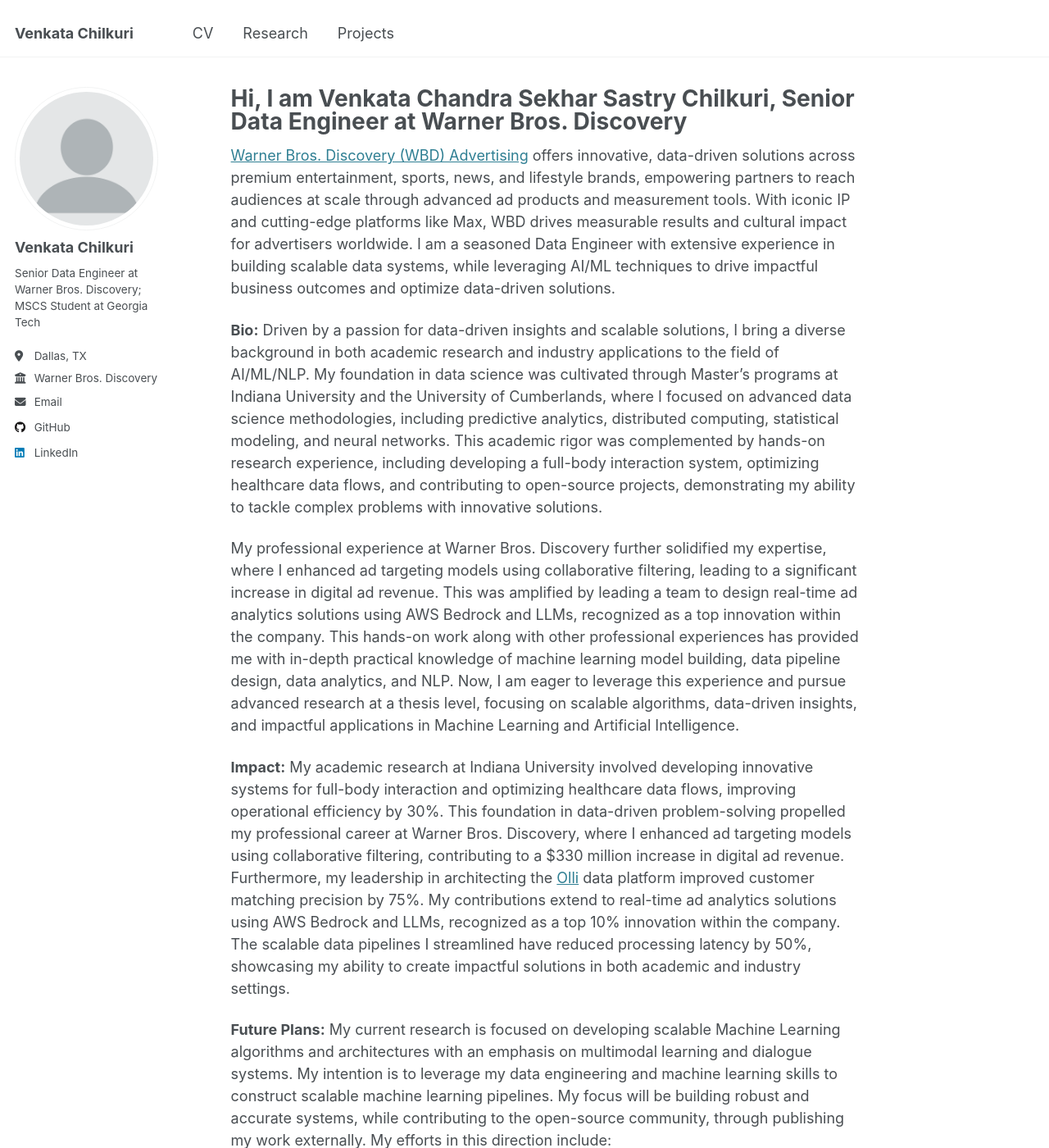
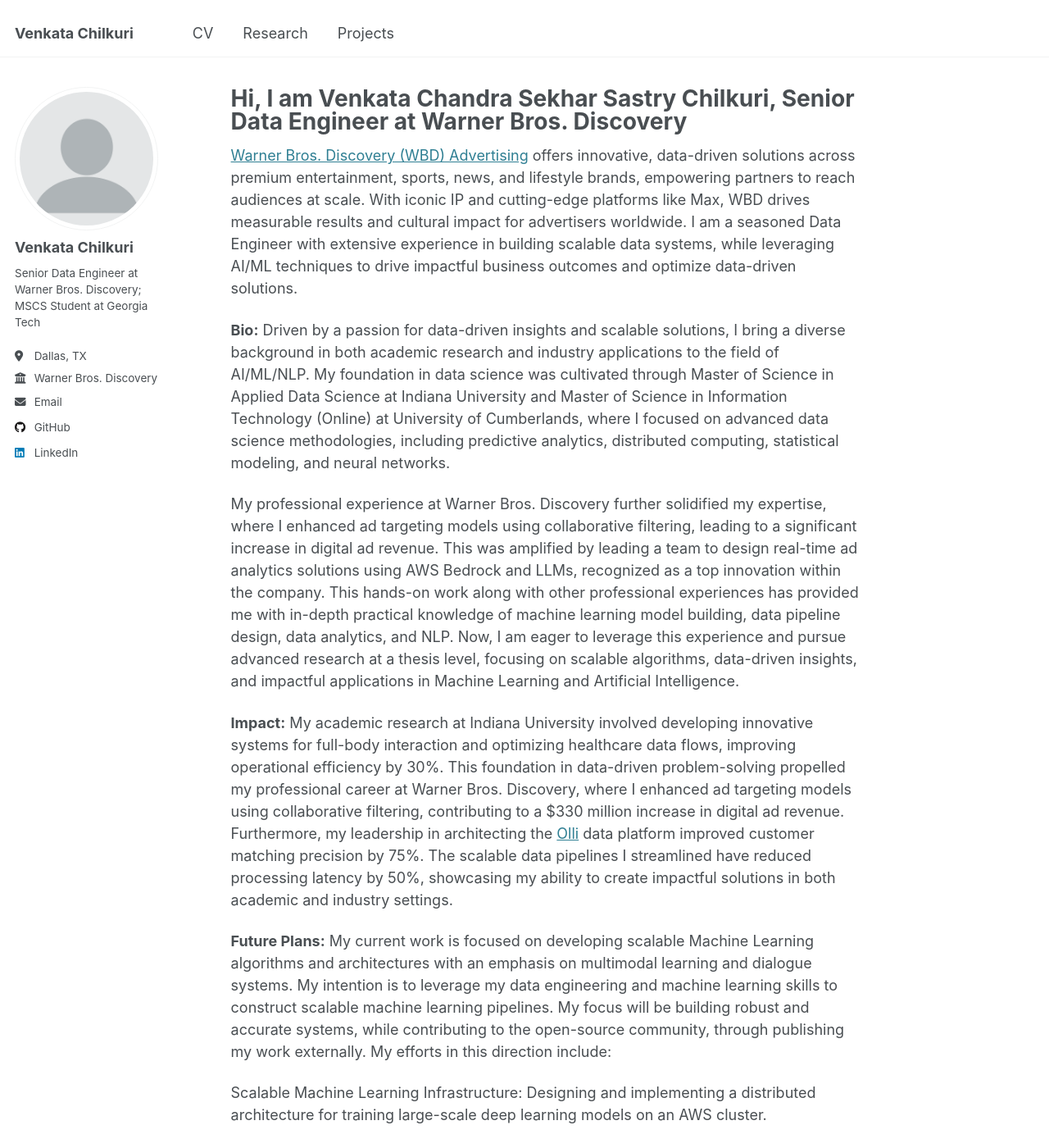
Before and after one commit to chandrachilkuri/chandrachilkuri.github.io, a Jekyll site: the page built from _pages/about.md, in a window 1280 px wide and 1400 px high. Shown: the whole window at 82% size. Built offline with Jekyll 4.4.1, drawn with Linux system fonts in a browser that asks for light colours.

Commit message:
Update about.md

```diff
--- a/_pages/about.md
+++ b/_pages/about.md
@@ -8,17 +8,17 @@ redirect_from:
   - /about.html
 ---
 
-[Warner Bros. Discovery (WBD) Advertising](https://www.wbd.com/warner-bros-discovery-showcases-impressive-slate-advertising-solutions-content-offerings-and) offers innovative, data-driven solutions across premium entertainment, sports, news, and lifestyle brands, empowering partners to reach audiences at scale through advanced ad products and measurement tools. With iconic IP and cutting-edge platforms like Max, WBD drives measurable results and cultural impact for advertisers worldwide. I am a seasoned Data Engineer with extensive experience in building scalable data systems, while leveraging AI/ML techniques to drive impactful business outcomes and optimize data-driven solutions.
+[Warner Bros. Discovery (WBD) Advertising](https://www.wbd.com/warner-bros-discovery-showcases-impressive-slate-advertising-solutions-content-offerings-and) offers innovative, data-driven solutions across premium entertainment, sports, news, and lifestyle brands, empowering partners to reach audiences at scale. With iconic IP and cutting-edge platforms like Max, WBD drives measurable results and cultural impact for advertisers worldwide. I am a seasoned Data Engineer with extensive experience in building scalable data systems, while leveraging AI/ML techniques to drive impactful business outcomes and optimize data-driven solutions.
 
 
-**Bio:** Driven by a passion for data-driven insights and scalable solutions, I bring a diverse background in both academic research and industry applications to the field of AI/ML/NLP. My foundation in data science was cultivated through Master's programs at Indiana University and the University of Cumberlands, where I focused on advanced data science methodologies, including predictive analytics, distributed computing, statistical modeling, and neural networks. This academic rigor was complemented by hands-on research experience, including developing a full-body interaction system, optimizing healthcare data flows, and contributing to open-source projects, demonstrating my ability to tackle complex problems with innovative solutions.
+**Bio:**  Driven by a passion for data-driven insights and scalable solutions, I bring a diverse background in both academic research and industry applications to the field of AI/ML/NLP. My foundation in data science was cultivated through Master of Science in Applied Data Science at Indiana University and Master of Science in Information Technology (Online) at University of Cumberlands, where I focused on advanced data science methodologies, including predictive analytics, distributed computing, statistical modeling, and neural networks.
 
 My professional experience at Warner Bros. Discovery further solidified my expertise, where I enhanced ad targeting models using collaborative filtering, leading to a significant increase in digital ad revenue. This was amplified by leading a team to design real-time ad analytics solutions using AWS Bedrock and LLMs, recognized as a top innovation within the company. This hands-on work along with other professional experiences has provided me with in-depth practical knowledge of machine learning model building, data pipeline design, data analytics, and NLP. Now, I am eager to leverage this experience and pursue advanced research at a thesis level, focusing on scalable algorithms, data-driven insights, and impactful applications in Machine Learning and Artificial Intelligence.
 
 
-**Impact:** My academic research at Indiana University involved developing innovative systems for full-body interaction and optimizing healthcare data flows, improving operational efficiency by 30%. This foundation in data-driven problem-solving propelled my professional career at Warner Bros. Discovery, where I enhanced ad targeting models using collaborative filtering, contributing to a $330 million increase in digital ad revenue. Furthermore, my leadership in architecting the [Olli](https://www.wbd.com/warner-bros-discovery-announces-olli-new-first-party-data-platform-powering-converged-audience-solutions) data platform improved customer matching precision by 75%. My contributions extend to real-time ad analytics solutions using AWS Bedrock and LLMs, recognized as a top 10% innovation within the company. The scalable data pipelines I streamlined have reduced processing latency by 50%, showcasing my ability to create impactful solutions in both academic and industry settings.
+**Impact:** My academic research at Indiana University involved developing innovative systems for full-body interaction and optimizing healthcare data flows, improving operational efficiency by 30%. This foundation in data-driven problem-solving propelled my professional career at Warner Bros. Discovery, where I enhanced ad targeting models using collaborative filtering, contributing to a $330 million increase in digital ad revenue. Furthermore, my leadership in architecting the [Olli](https://www.wbd.com/warner-bros-discovery-announces-olli-new-first-party-data-platform-powering-converged-audience-solutions) data platform improved customer matching precision by 75%. The scalable data pipelines I streamlined have reduced processing latency by 50%, showcasing my ability to create impactful solutions in both academic and industry settings.
 
-**Future Plans:** My current research is focused on developing scalable Machine Learning algorithms and architectures with an emphasis on multimodal learning and dialogue systems. My intention is to leverage my data engineering and machine learning skills to construct scalable machine learning pipelines. My focus will be building robust and accurate systems, while contributing to the open-source community, through publishing my work externally. My efforts in this direction include:
+**Future Plans:** My current work is focused on developing scalable Machine Learning algorithms and architectures with an emphasis on multimodal learning and dialogue systems. My intention is to leverage my data engineering and machine learning skills to construct scalable machine learning pipelines. My focus will be building robust and accurate systems, while contributing to the open-source community, through publishing my work externally. My efforts in this direction include:
 
 Scalable Machine Learning Infrastructure: Designing and implementing a distributed architecture for training large-scale deep learning models on an AWS cluster.
 
```
